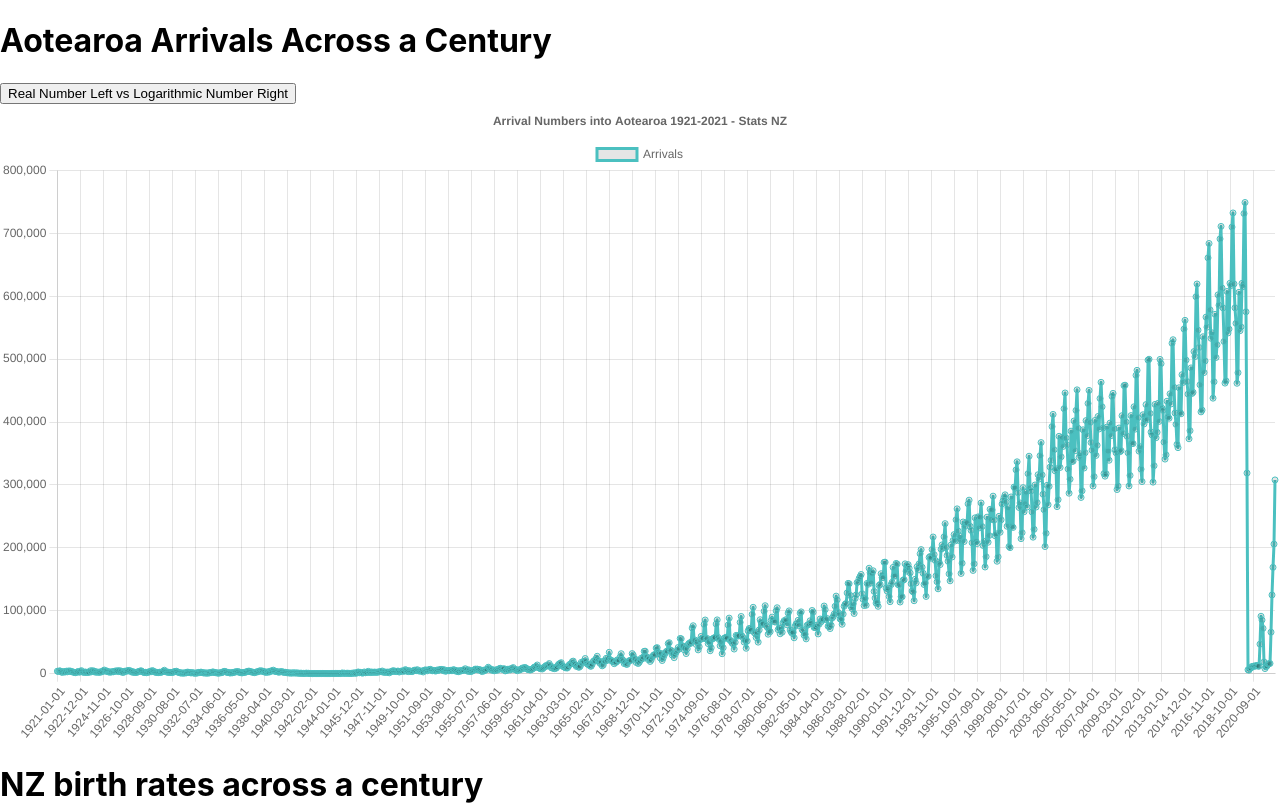
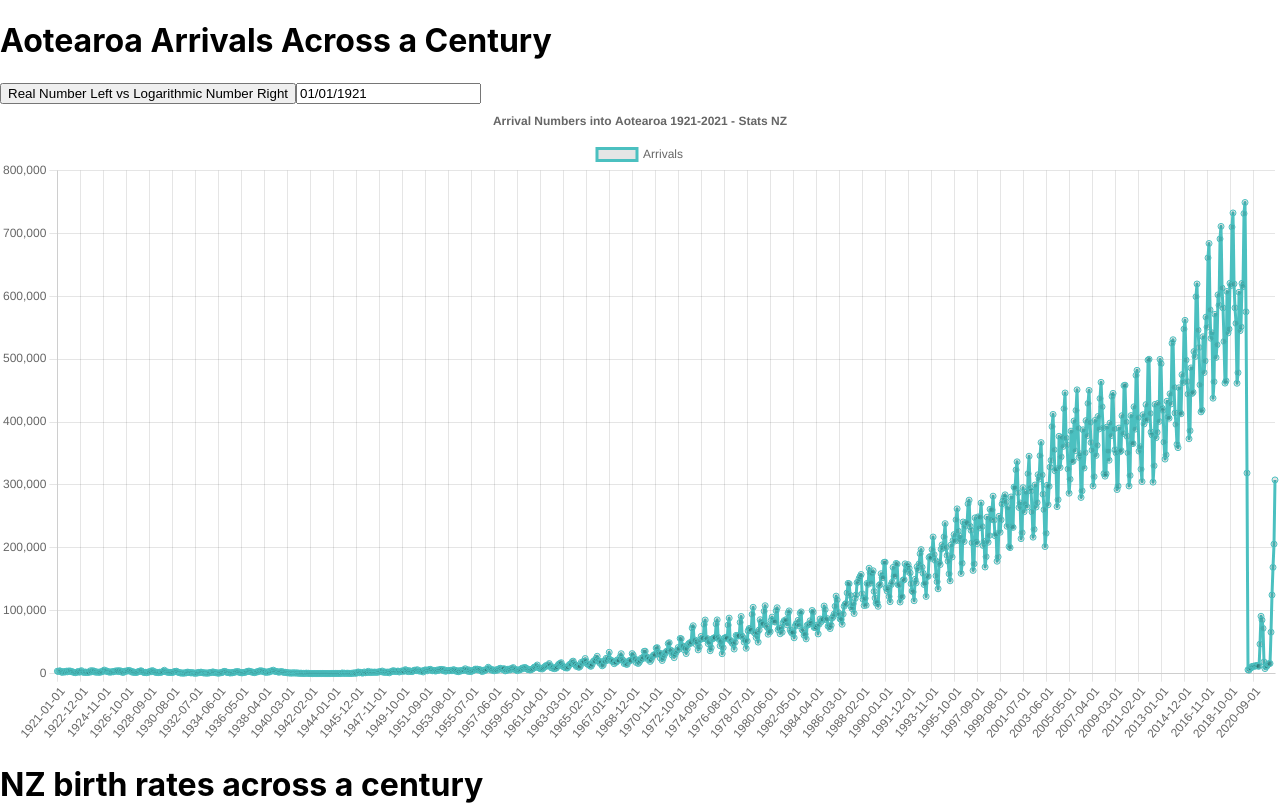
Before and after one commit to nicholasob7/visual-gocloud-data-app, a React (Create React App) app in the folder niko-app/: page / in a window 1280 px wide. Shown: the top 805 px of the page. Built offline with nearby package versions, Linux system fonts and the light colour scheme.

Commit message:
begin datepicker

```diff
--- a/niko-app/src/App.js
+++ b/niko-app/src/App.js
@@ -8,6 +8,7 @@
         <div className="App">
             < Viz1 />
             < Viz2 />
+
         </div>
     );
 }
--- a/niko-app/src/Viz1.js
+++ b/niko-app/src/Viz1.js
@@ -6,7 +6,10 @@
 
 
 import React, { useState, useEffect } from "react";
+import DatePicker from "react-datepicker";
 import { Line } from 'react-chartjs-2';
+import "react-datepicker/dist/react-datepicker.css";
+
 import {
     Chart as ChartJS,
     CategoryScale,
@@ -49,7 +52,8 @@
     },
 };
 
-export default function PlotExample() { // to visualise 2 plots which are "toggles" a simple "app" object has been created.
+export default function PlotExample() {
+    const [selectedDate, setSelectedDate] = useState(new Date("1921-01-01")); // set start date to 1921
     const [data, setData] = useState({  // data is the state of the app
         labels: [],
         datasets: [
@@ -152,6 +156,7 @@
         <div className="App">
             <h1>Aotearoa Arrivals Across a Century</h1>
             <button onClick={() => setIsLogScale(!isLogScale)}>Real Number Left vs Logarithmic Number Right</button>
+            <DatePicker selected={selectedDate} onChange={date => setSelectedDate(date)} />
             <Line data={data} options={options} />
         </div>
     );
```
